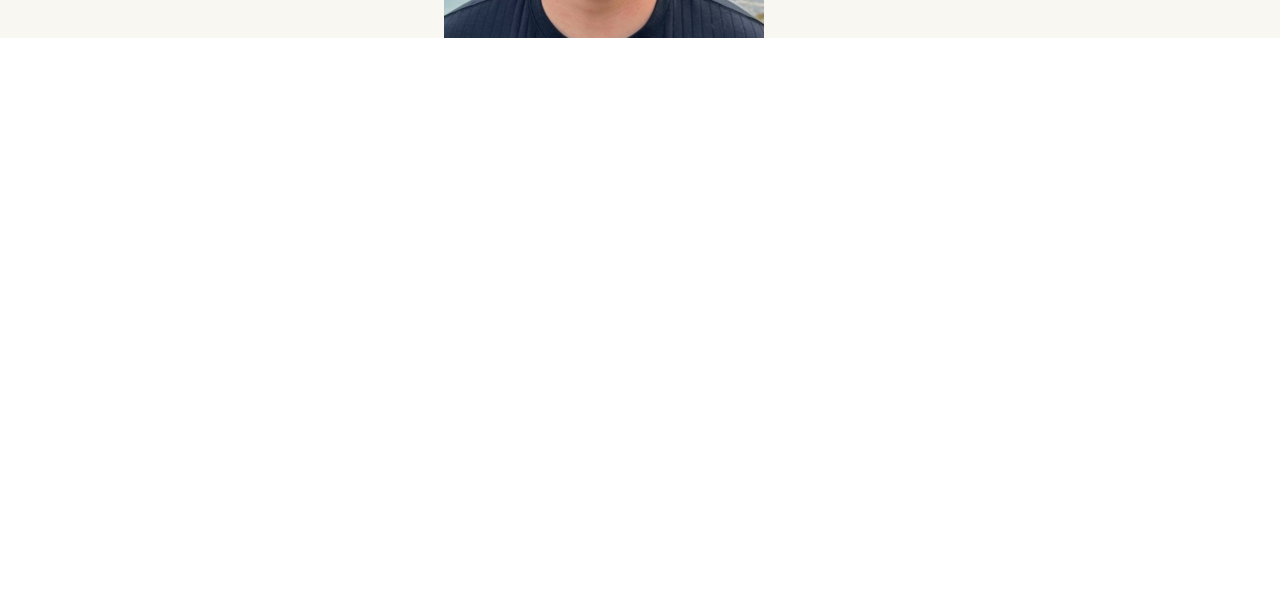
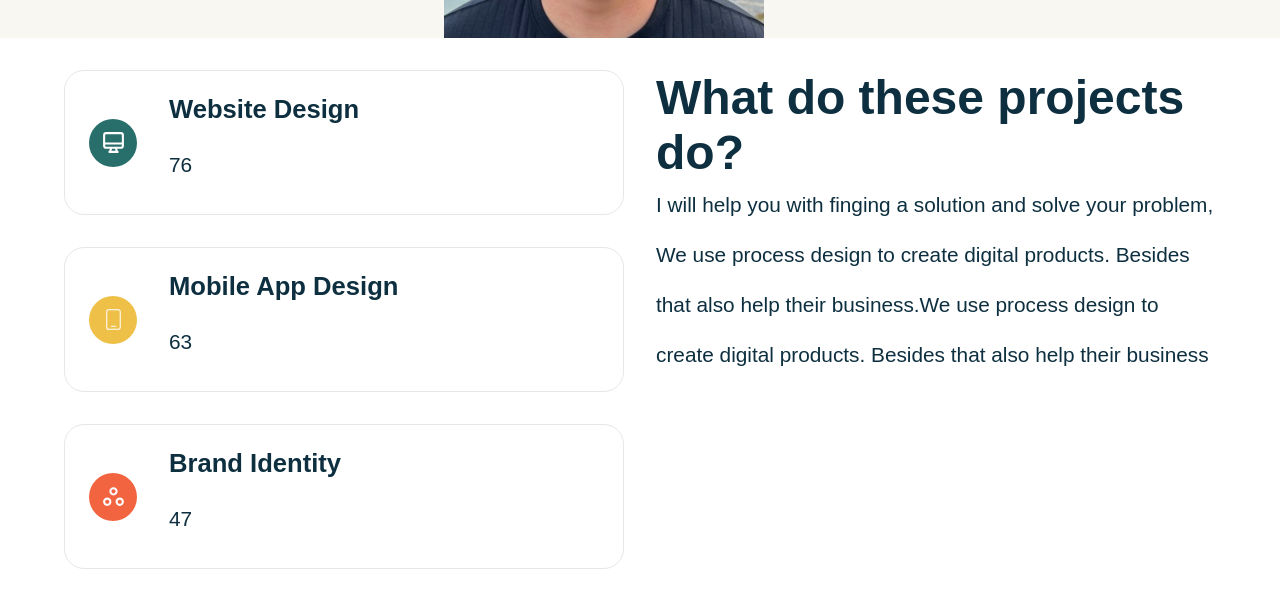
Before and after one commit to JeraldStephenson/portfolio2023A, a React (Vite) app: page / in a window 1280 px wide. Shown: the part 487-1085 px from the top of the page. Before the commit the page ends 800 px from the top, so only its background shows below. Built offline with nearby package versions, Linux system fonts and the light colour scheme; grey boxes are pictures that could not be loaded; a web font is replaced by a local one.

Commit message:
working on project overview section

```diff
--- a/src/App.jsx
+++ b/src/App.jsx
@@ -1,5 +1,7 @@
 import Header from './components/Header/Header';
 import Hero from './components/Hero/Hero';
+import ProjectOverview from './components/ProjectOverview/ProjectOverview';
+
 import css from './styles/app.module.scss';
 
 const App = () => {
@@ -7,6 +9,7 @@ const App = () => {
     <div className={`bg-primary ${css.container}`}>
       <Header />
       <Hero />
+      <ProjectOverview />
     </div>
   );
 };
--- /dev/null
+++ b/src/components/ProjectOverview/ProjectOverview.jsx
@@ -0,0 +1,42 @@
+import React from 'react';
+import { projectExperience, WhatDoIHelp } from '../../utils/data';
+import css from './ProjectOverview.module.scss';
+
+const ProjectOverview = () => {
+  return (
+    <section className={css.wrapper}>
+      <div
+        className={`paddings yPaddings flexCenter innerWidth ${css.container}`}
+      >
+        <div className={css.leftSide}>
+          {projectExperience.map((exp, i) => {
+            return (
+              <div className={css.exp} key={i}>
+                <div className='flexCenter' style={{ background: exp.bg }}>
+                  <exp.icon size={25} color='white' />
+                </div>
+                <div>
+                  <span>{exp.name}</span>
+                  <span className='secondaryText'>{exp.projects}</span>
+                </div>
+              </div>
+            );
+          })}
+        </div>
+        <div className={css.rightSide}>
+          <span className='primaryText'>What do these projects do?</span>
+          <br />
+          {WhatDoIHelp.map((paragraph, i) => {
+            return (
+              <span className='secondaryText' key={i}>
+                {paragraph}
+              </span>
+            );
+          })}
+        </div>
+      </div>
+    </section>
+  );
+};
+
+export default ProjectOverview;
--- /dev/null
+++ b/src/components/ProjectOverview/ProjectOverview.module.scss
@@ -0,0 +1,54 @@
+@import '../../styles/constants.scss';
+
+.wrapper {
+  background-color: white;
+
+  .container {
+    align-items: flex-start;
+    gap: 2rem;
+    flex-wrap: wrap;
+    > div {
+      flex: 1;
+    }
+    .leftSide {
+      display: flex;
+      flex-direction: column;
+      gap: 2rem;
+
+      .exp {
+        display: flex;
+        align-items: center;
+        border: 1px solid $secondary-white;
+        border-radius: 20px;
+        padding: 1.5rem;
+        gap: 2rem;
+        transition: all 200ms ease-out;
+
+        &hover {
+          cursor: pointer;
+          box-shadow: 0px 21px 13px rgba(0, 0, 0, 0.04);
+        }
+
+        //icon circles
+        > :nth-child(1) {
+          padding: 10px;
+          width: 3rem;
+          height: 3rem;
+          border-radius: 999px;
+        }
+
+        // description
+        > :nth-child(2) {
+          display: flex;
+          flex-direction: column;
+          gap: 1rem;
+
+          > :nth-child(1) {
+            font-size: 1.6rem;
+            font-weight: bold;
+          }
+        }
+      }
+    }
+  }
+}
```
